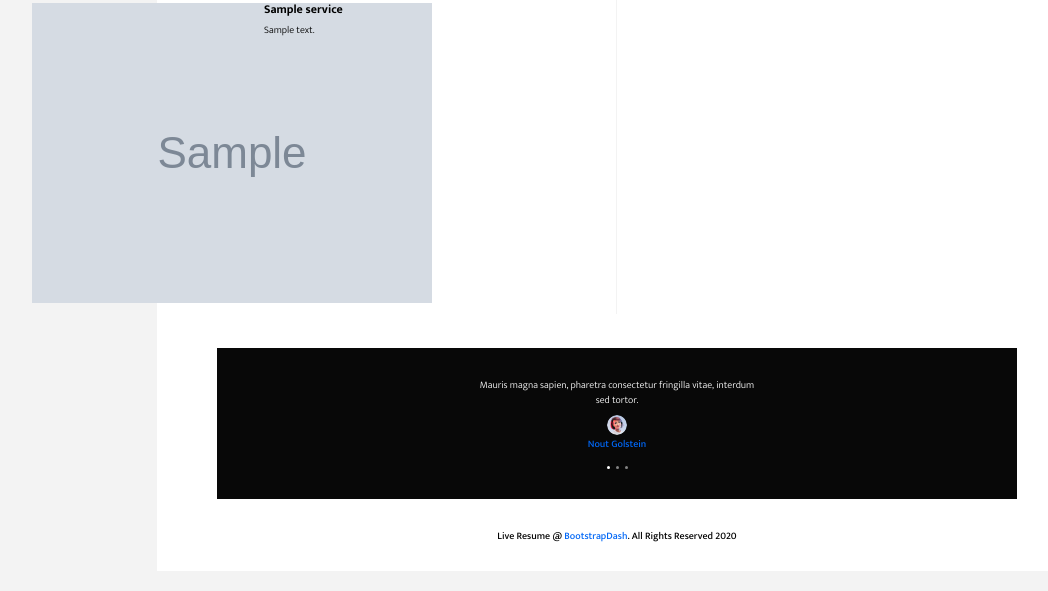
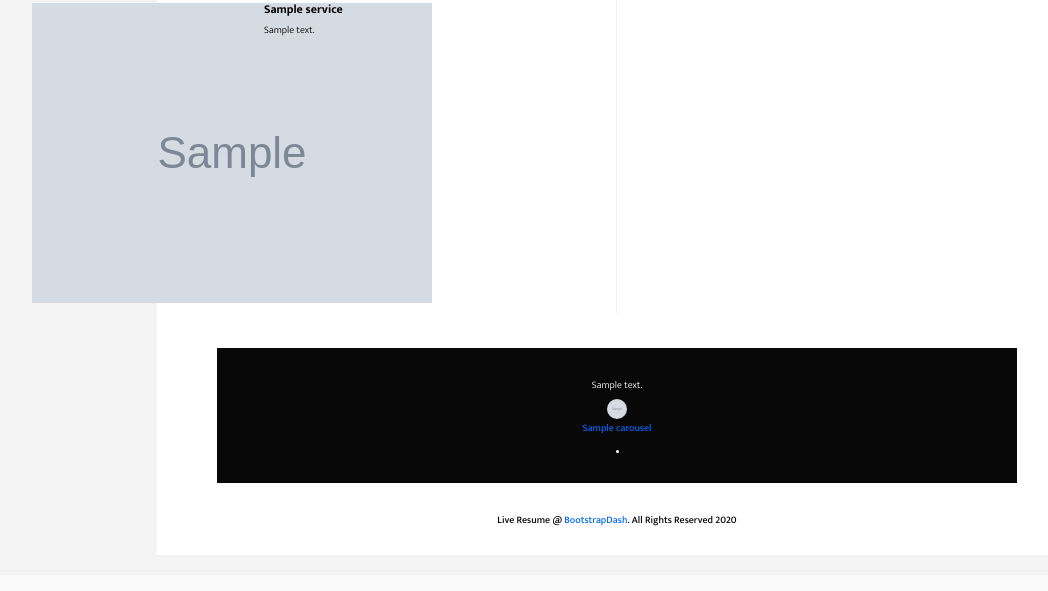
Before and after one commit to aytiqaqash/bootstrapResume, a Laravel app: page / in a window 1280 px wide. Shown: the part 533-1124 px from the top of the page, without its empty margins (143-1191 px from the left). After the commit the page ends 1059 px from the top, so only its background shows below. Run offline with Laravel 8, Linux system fonts and the light colour scheme; tables that the repository leaves empty hold one stand-in row (values such as "Sample post"); grey boxes marked "Sample" are stand-in pictures; data that the repository does not hold is empty; some libraries are stand-ins or nearby versions.

Commit message:
Add carousel in footer

```diff
--- /dev/null
+++ b/app/Http/Controllers/CarouselController.php
@@ -0,0 +1,13 @@
+<?php
+
+namespace App\Http\Controllers;
+
+use App\Models\Carousel;
+use Illuminate\Http\Request;
+
+class CarouselController extends Controller
+{
+    public static function getCarouselItems(){
+        return Carousel::all();
+    }
+}
--- a/app/Http/Controllers/HomePageController.php
+++ b/app/Http/Controllers/HomePageController.php
@@ -14,6 +14,7 @@
         $educations = Education::get();
         $experiences = Experience::get();
         $services = Service::get();
-        return view('pages.home',compact('summary','educations', 'experiences','services'));
+        $carouselItems = CarouselController::getCarouselItems();
+        return view('pages.home',compact('summary','educations', 'experiences','services','carouselItems'));
     }
 }
--- /dev/null
+++ b/app/Models/Carousel.php
@@ -0,0 +1,13 @@
+<?php
+
+namespace App\Models;
+
+use Illuminate\Database\Eloquent\Factories\HasFactory;
+use Illuminate\Database\Eloquent\Model;
+
+class Carousel extends Model
+{
+    use HasFactory;
+
+    protected $fillable = ["description","image","title","order"];
+}
--- a/resources/views/pages/home.blade.php
+++ b/resources/views/pages/home.blade.php
@@ -59,29 +59,18 @@
     <section class="testimonial-section">
         <div id="testimonialCarousel" class="testimonial-carousel carousel slide" data-ride="carousel">
             <div class="carousel-inner">
-                <div class="carousel-item active">
-                    <p class="testimonial-content">Mauris magna sapien, pharetra consectetur fringilla vitae,
-                        interdum sed tortor.</p>
-                    <img src="assets/images/Profile.png" alt="profile" class="testimonial-img">
-                    <p class="testimonial-name">Nout Golstein</p>
+                @foreach($carouselItems as $index => $carouselItem)
+                    <div class="carousel-item {{$index==0?"active":""}}">
+                    <p class="testimonial-content">{{$carouselItem->description}}</p>
+                    <img src="{{Storage::url($carouselItem->image)}}" alt="profile" class="testimonial-img">
+                    <p class="testimonial-name">{{$carouselItem->title}}</p>
                 </div>
-                <div class="carousel-item">
-                    <p class="testimonial-content">Mauris magna sapien, pharetra consectetur fringilla vitae,
-                        interdum sed tortor.</p>
-                    <img src="assets/images/Profile.png" alt="profile" class="testimonial-img">
-                    <p class="testimonial-name">Nout Golstein</p>
-                </div>
-                <div class="carousel-item">
-                    <p class="testimonial-content">Mauris magna sapien, pharetra consectetur fringilla vitae,
-                        interdum sed tortor.</p>
-                    <img src="assets/images/Profile.png" alt="profile" class="testimonial-img">
-                    <p class="testimonial-name">Nout Golstein</p>
-                </div>
+                @endforeach
             </div>
             <ol class="carousel-indicators">
-                <li data-target="#testimonialCarousel" data-slide-to="0" class="active"></li>
-                <li data-target="#testimonialCarousel" data-slide-to="1"></li>
-                <li data-target="#testimonialCarousel" data-slide-to="2"></li>
+                @foreach($carouselItems as $index => $carouselItem)
+                <li data-target="#testimonialCarousel" data-slide-to="{{$index}}" class="{{$index==0?"active":""}}"></li>
+                @endforeach
             </ol>
         </div>
     </section>
--- a/routes/web.php
+++ b/routes/web.php
@@ -1,7 +1,7 @@
 <?php
 
 use App\Http\Controllers\BlogPageController;
-use App\Http\Controllers\ContactPageController;
+use App\Http\Controllers\CarouselController;
 use App\Http\Controllers\ContactUsFormController;
 use App\Http\Controllers\EducationController;
 use App\Http\Controllers\HomePageController;
@@ -22,6 +22,7 @@
 
 Route::get('/',[HomePageController::class,'goster'])->name('home');
 Route::get('/home', [HomePageController::class,'goster'])->name('home');
+Route::get('/carousel', [CarouselController::class,'getCarouselItems']);
 Route::get('/blog', [BlogPageController::class,'goster'])->name('blog');
 Route::get('/resume', [ResumePageController::class,'goster'])->name('resume');
 Route::get('/portfolio', [PortfolioPageController::class,'goster'])->name('portfolio');
```
Also changed, not shown: database/migrations/2022_05_21_011851_create_carousels_table.php (added).
